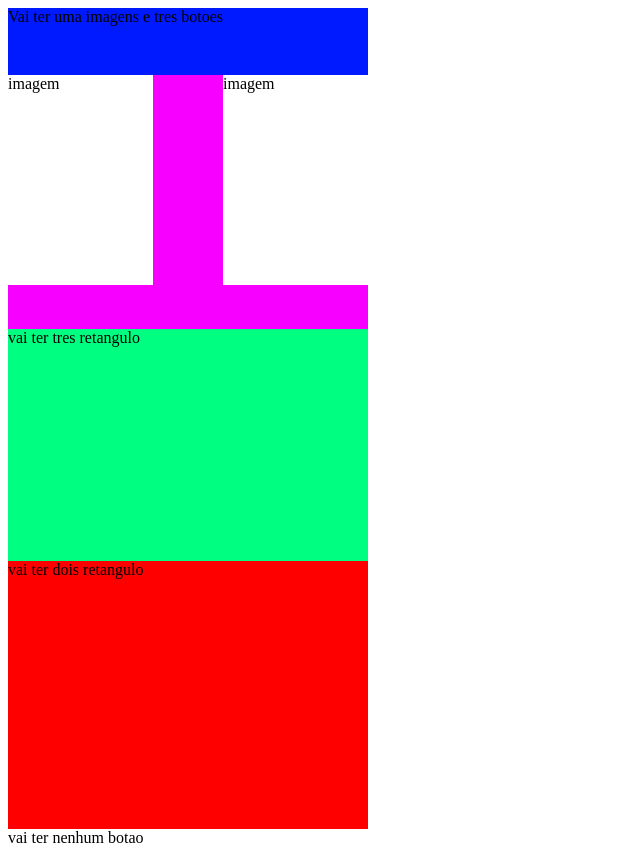
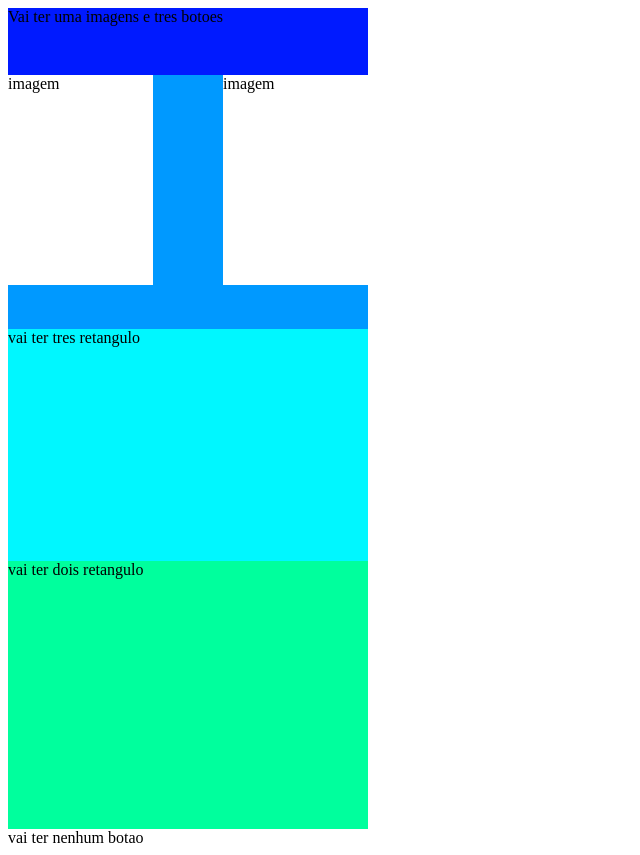
Before and after one commit to vitinhog08/projeto-1-2B-2K25, a plain HTML site: page index.html in a window 1280 px wide. Shown: the whole page, without its empty margins (0-640 px from the left). Drawn offline with Linux system fonts and the light colour scheme.

Commit message:
21334t54gh

```diff
--- a/style.css
+++ b/style.css
@@ -12,7 +12,7 @@ justify-content: space-between;
  .primeira_secao{
     width: 360px;
     height: 254px;
-    background-color: rgb(247, 0, 255);
+    background-color: rgb(0, 153, 255);
     display: flex;
     flex-direction: row;
     justify-content: space-between;
@@ -28,7 +28,7 @@ justify-content: space-between;
  .segunda_secao{
    width: 360px;
    height: 232px;
-   background-color: rgb(0, 255, 128);
+   background-color: rgb(0, 247, 255);
 }
 
 .retangulo{
@@ -41,7 +41,7 @@ justify-content: space-between;
 .terceira_secao{
     width: 360px;
     height: 268px;
-    background-color: rgb(255, 0, 0);
+    background-color: rgb(0, 255, 157);
  }
  .retangulo{
    width: 145px;
```
